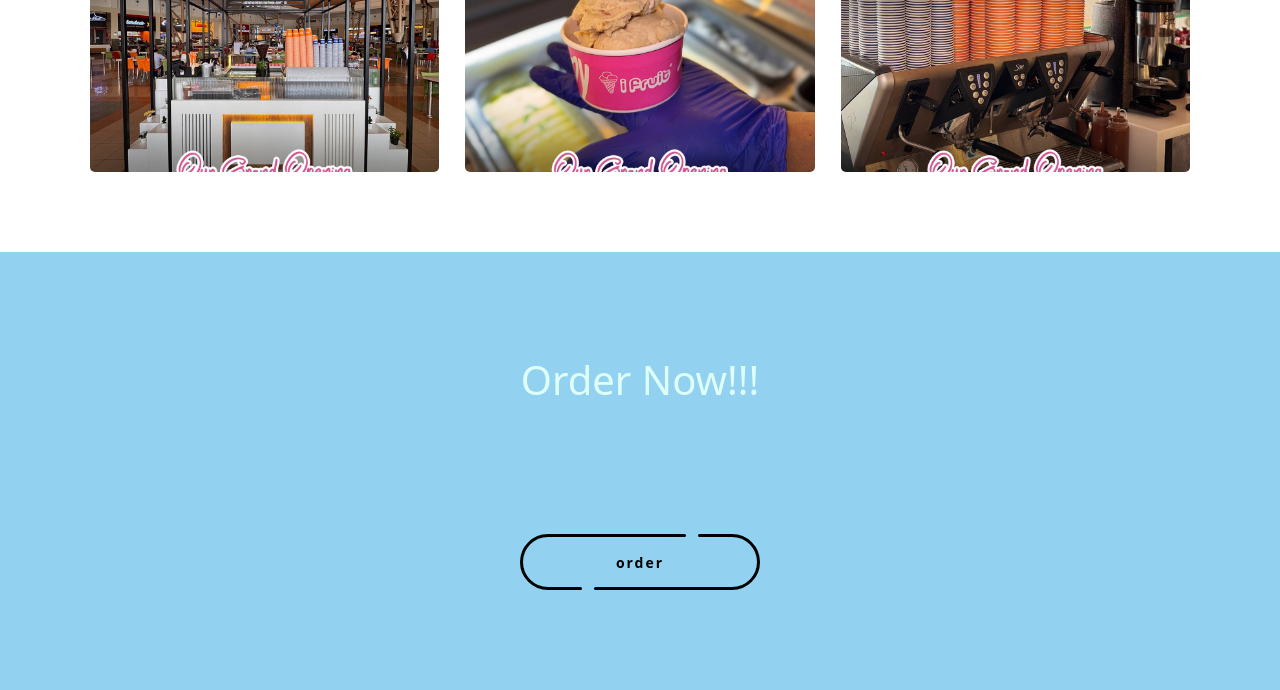
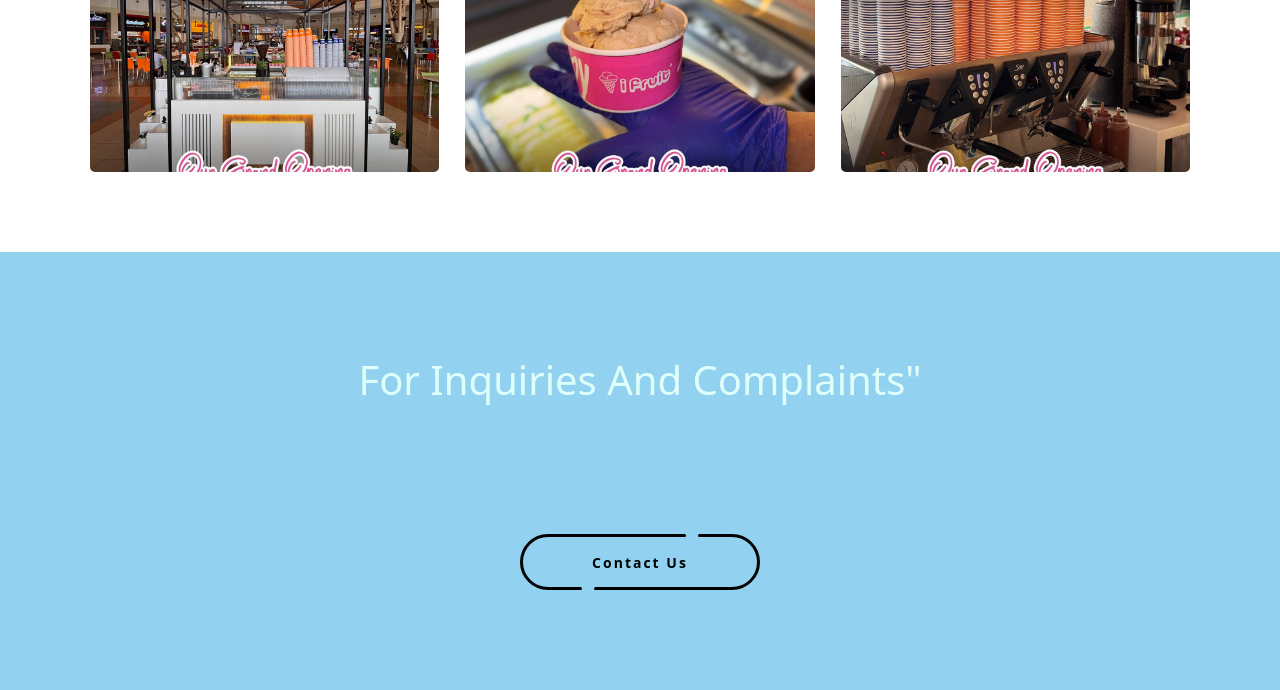
Before and after one commit to yward77/ifrute, a plain HTML site: page index.html in a window 1280 px wide. Shown: the part 2885-3575 px from the top of the page. Drawn offline with nearby package versions, Linux system fonts and the light colour scheme.

Commit message:
Update index.html

```diff
--- a/index.html
+++ b/index.html
@@ -115,12 +115,12 @@
 <div class="body3">
 
 
-    <h1 class="h13"> order now!!!</h1>
+    <h1 class="h13"> For inquiries and complaints"</h1>
     <div class="container">
         <a href="https://wa.me/01104594659?text=مرحبًا%20أريد%20الاستفسار%20عن%20خدماتكم" class="button type--C">
             <div class="button__line"></div>
             <div class="button__line"></div>
-            <span class="button__text">order</span>
+            <span class="button__text">Contact Us</span>
             <div class="button__drow1"></div>
             <div class="button__drow2"></div>
         </a>
```
